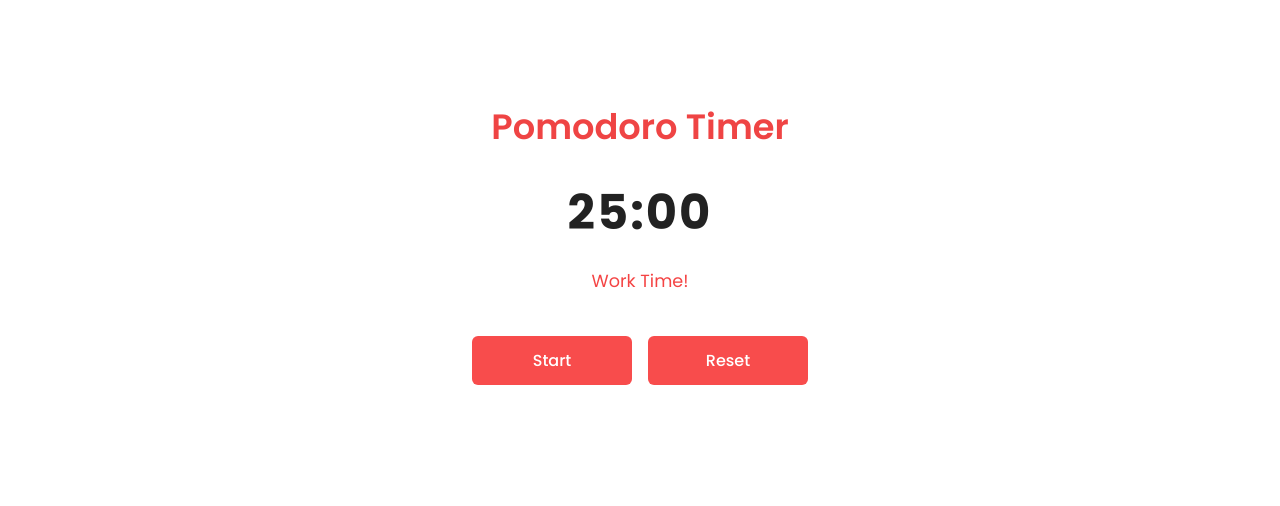
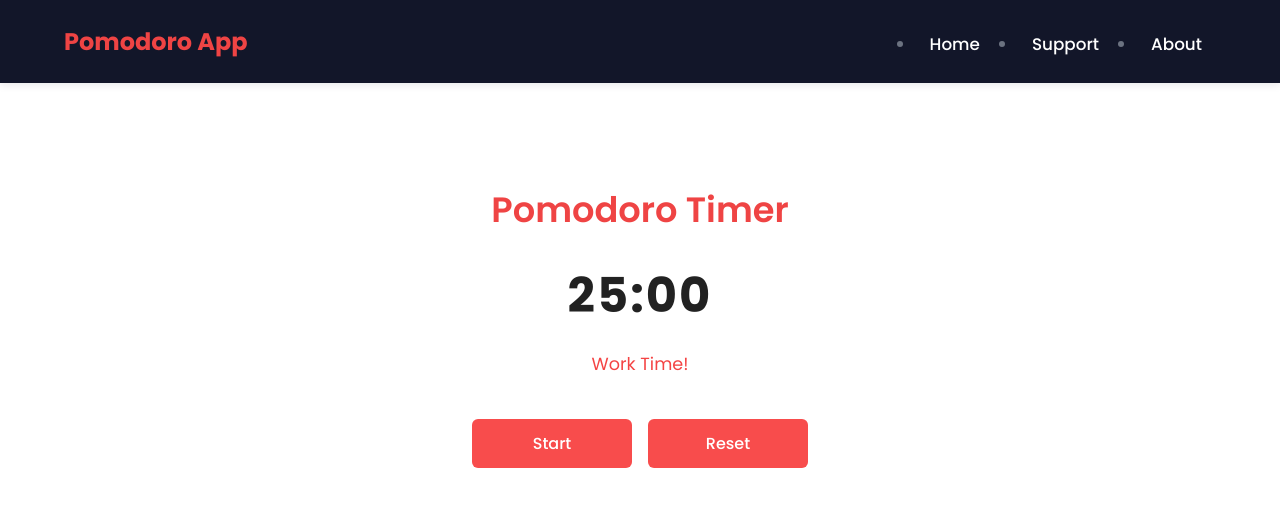
Before and after one commit to tejas10108/EndSemCapstone, a React (Vite) app: page /Pomodoro in a window 1280 px wide. Shown: the top 506 px of the page. Built offline with nearby package versions, Linux system fonts and the light colour scheme.

Commit message:
Add Navbar and other new files

```diff
--- /dev/null
+++ b/src/Components/Navbar.css
@@ -0,0 +1,70 @@
+.navbar {
+  width: 100vw;
+  min-width: 100vw;
+  background: rgb(18, 22, 41);
+  color: #fff;
+  display: flex;
+  align-items: center;
+  justify-content: space-between;
+  padding: 1.5rem 4rem; /* Even more height and width */
+  font-family: 'Poppins', sans-serif;
+  box-shadow: 0 2px 8px rgba(18, 22, 41, 0.10);
+
+  margin: 0;
+  position: relative;
+  left: 50%;
+  right: 50%;
+  transform: translateX(-50%);
+
+}
+
+.navbar h2 {
+  font-size: 1.5rem;
+  font-weight: 700;
+  color: #EF4444;
+  margin: 0;
+}
+
+.navbar ul {
+  list-style: none;
+  display: flex;
+  gap: 1.5rem;
+  margin: 0;
+  padding: 0;
+}
+
+.navbar ul li {
+  font-size: 1.05rem;
+}
+
+.navbar ul li a {
+  color: #fff;
+  text-decoration: none;
+  font-weight: 500;
+  padding: 6px 14px;
+  border-radius: 6px;
+  transition: color 0.2s, background 0.2s;
+}
+
+.navbar ul li a:hover {
+  color: #EF4444;
+  background: #23233a;
+}
+
+
+@media (max-width: 600px) {
+  .navbar {
+    padding: 0.8rem 1rem;
+    border-radius: 0;
+    margin: 0;
+  }
+  .navbar ul {
+    gap: 1rem;
+  }
+}
+
+@media (max-width: 900px) {
+  .navbar {
+    padding: 1rem 1.5rem;
+  }
+}
--- /dev/null
+++ b/src/Components/Navbar.jsx
@@ -0,0 +1,18 @@
+import React from "react";
+import { Link } from "react-router-dom";
+import './Navbar.css';
+
+const Navbar = () => {
+    return (
+        <div className="navbar">
+            <h2>Pomodoro App</h2>
+            <ul>
+                <li><Link to="/Pomodoro">Home</Link></li>
+                <li><a href="#">Support</a></li>
+                <li><a href="#">About</a></li>
+            </ul>
+        </div>
+    );
+}
+
+export default Navbar;
--- a/src/Components/pomodoro.jsx
+++ b/src/Components/pomodoro.jsx
@@ -1,5 +1,7 @@
 import React, { useState, useRef, useEffect } from 'react';
 import './pomodoro.css';
+
+import Navbar from './Navbar.jsx';
 
 function Pomodoro() {
     const [minutes, setMinutes] = useState(25);
@@ -43,6 +45,8 @@ function Pomodoro() {
     };
 
     return (
+        <div>
+        <Navbar/>
         <div className="pomodoro">
             <h1>Pomodoro Timer</h1>
             <div className="timer">
@@ -62,6 +66,7 @@ function Pomodoro() {
                 <button onClick={resetTimer}>Reset</button>
             </div>
         </div>
+        </div>
     );
 }
 
```
